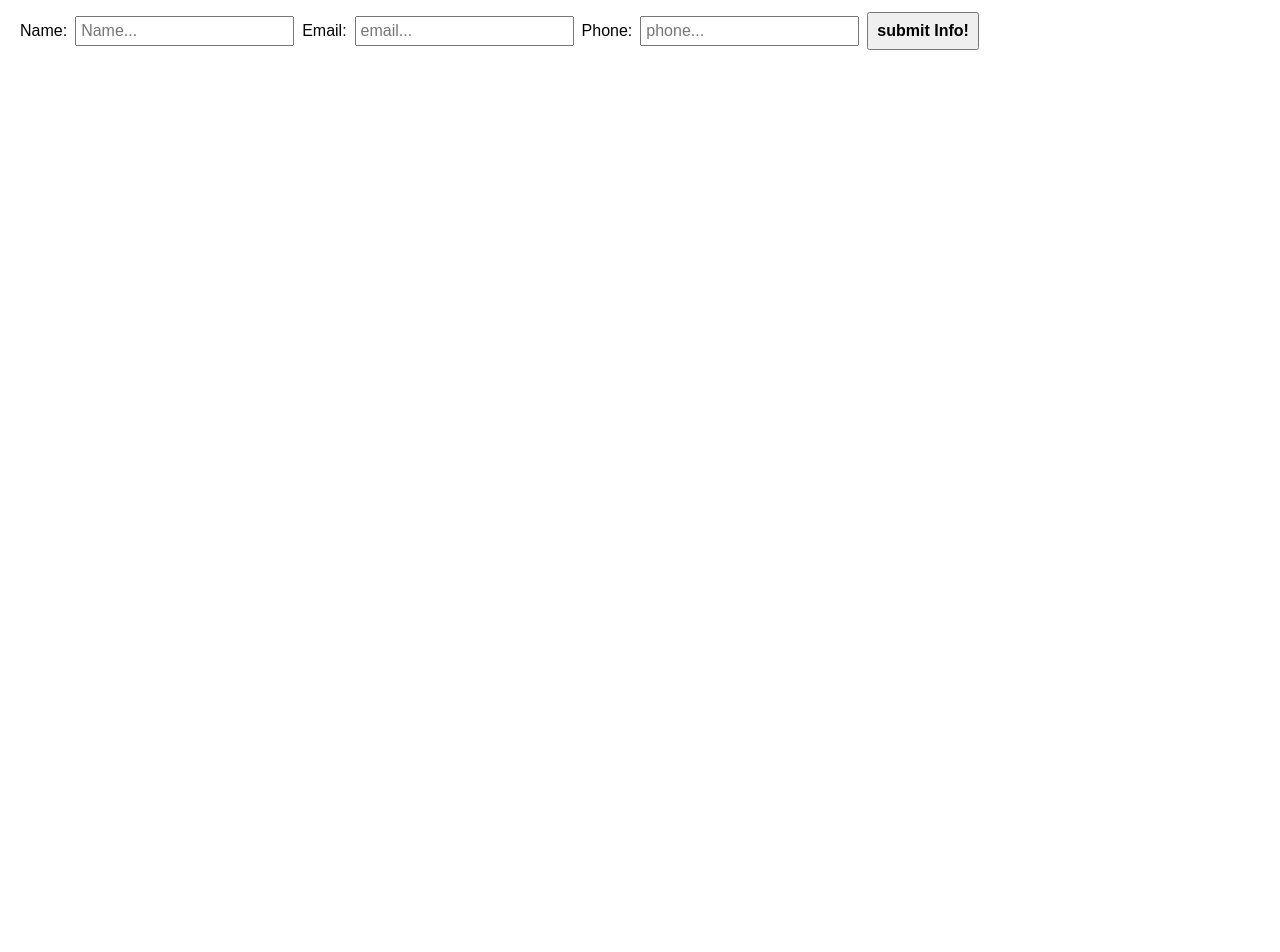
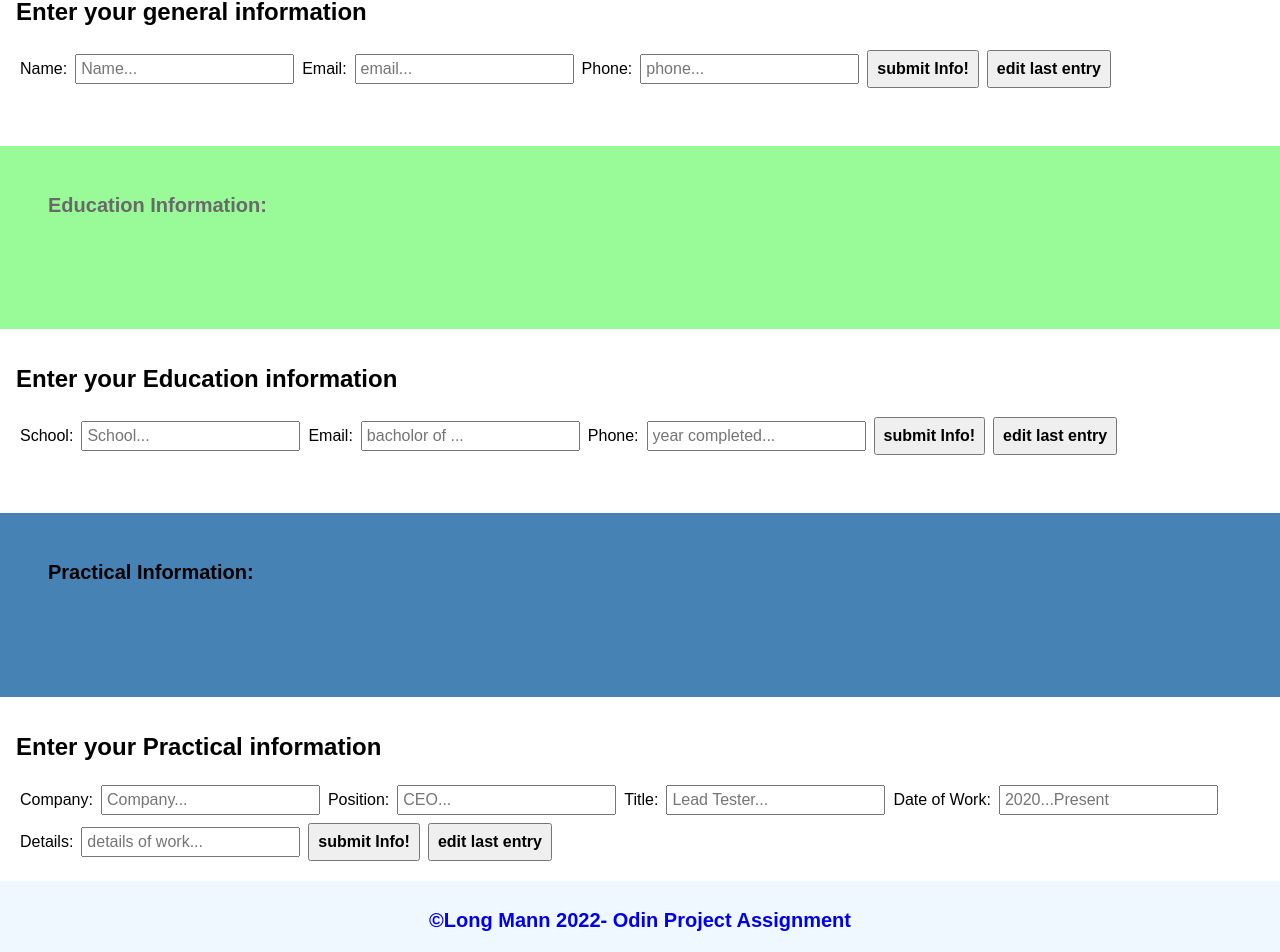
Before and after one commit to Longmann94/cv-project, a React (Create React App) app: page / in a window 1280 px wide. Shown: the part 372-1324 px from the top of the page. Before the commit the page ends 1105 px from the top, so only its background shows below. Built offline with nearby package versions, Linux system fonts and the light colour scheme.

Commit message:
change all class components to function

```diff
--- a/src/App.js
+++ b/src/App.js
@@ -9,11 +9,9 @@ import './styles/styles.css';
 import uniqid from 'uniqid';
 
 
-//const [item, setItem] = use.state;
-//use effect syntx:
-//useEffect(() => {}, [])
+const App = () => {
 
-const App = () => {
+    const year = new Date().getFullYear();
 
     const [generalArr, setGeneralArr] = useState([]);
     const [generalInfo, setGeneralInfo] = useState({
@@ -47,13 +45,37 @@ const App = () => {
     };
 
     const handleSubmitGeneralInfo = () => {
+
       setGeneralArr(
         [
           ...generalArr,
           {id: uniqid(), item: generalInfo}
         ]
       );
+
+      setGeneralInfo(() => ({
+        name: '',
+        email: '',
+        phone: '',
+      }));
+    };
+
+    const handleEditGeneralInfo = () => {
+
+      if(generalArr.length > 0){
+        const arrItem = generalArr[generalArr.length - 1];
+      setGeneralInfo(() => ({
+        name: arrItem.item.name,
+        email: arrItem.item.email,
+        phone: arrItem.item.phone,
+      }));
     }
+
+      setGeneralArr([
+        ...generalArr.slice(0, generalArr.length - 1)
+      ]
+      );
+    };
 
 
     const [educationArr, setEducationArr] = useState([]);
@@ -63,6 +85,57 @@ const App = () => {
       titleOfStudy: '',
       dateOfStudy: '',
     });
+
+    const handleSchoolInputChange = (e) => {
+      e.persist();
+      setEducationInfo((values) => ({
+        ...values,
+        school: e.target.value,
+      }));
+    };
+
+    const handleStudyInputChange = (e) => {
+      e.persist();
+      setEducationInfo((values) => ({
+        ...values,
+        titleOfStudy: e.target.value,
+      }));
+    };
+
+    const handleDateInputChange = (e) => {
+      e.persist();
+      setEducationInfo((values) => ({
+        ...values,
+        dateOfStudy: e.target.value,
+      }));
+    };
+
+    const handleSubmitEducationInfo = () => {
+
+      setEducationArr(
+        [
+          ...educationArr,
+          {id: uniqid(), item: educationInfo}
+        ]
+      );
+    };
+
+    const handleEditEducationInfo = () => {
+
+      if(educationArr.length > 0){
+        const arrItem = educationArr[educationArr.length - 1];
+      setEducationInfo(() => ({
+        school: arrItem.item.school,
+        titleOfStudy: arrItem.item.titleOfStudy,
+        dateOfStudy: arrItem.item.dateOfStudy,
+      }));
+    }
+
+      setEducationArr([
+        ...educationArr.slice(0, educationArr.length - 1)
+      ]
+      );
+    };
 
     const [practicalArr, setPracticalArr] = useState([]);
     const [practicalInfo, setPracticalInfo] = useState({
@@ -74,20 +147,122 @@ const App = () => {
       details: '',
     });
 
+    const handleCompanyInputChange = (e) => {
+      e.persist();
+      setPracticalInfo((values) => ({
+        ...values,
+        company: e.target.value,
+      }));
+    };
+
+    const handlePositionInputChange = (e) => {
+      e.persist();
+      setPracticalInfo((values) => ({
+        ...values,
+        position: e.target.value,
+      }));
+    };
+
+    const handleTitleInputChange = (e) => {
+      e.persist();
+      setPracticalInfo((values) => ({
+        ...values,
+        title: e.target.value,
+      }));
+    };
+
+    const handleDateOfWorkInputChange = (e) => {
+      e.persist();
+      setPracticalInfo((values) => ({
+        ...values,
+        dateOfWork: e.target.value,
+      }));
+    };
+
+    const handleDetailsInputChange = (e) => {
+      e.persist();
+      setPracticalInfo((values) => ({
+        ...values,
+        details: e.target.value,
+      }));
+    };
+
+    const handleSubmitPracticalInfo = () => {
+
+      setPracticalArr(
+        [
+          ...practicalArr,
+          {id: uniqid(), item: practicalInfo}
+        ]
+      );
+    };
+
+    const handleEditPracticalInfo = () => {
+
+      if(practicalArr.length > 0){
+        const arrItem = practicalArr[practicalArr.length - 1];
+      setPracticalInfo(() => ({
+        company: arrItem.item.company,
+        position: arrItem.item.position,
+        title: arrItem.item.title,
+        dateOfWork: arrItem.item.dateOfWork,
+        details: arrItem.item.details,
+      }));
+    }
+
+      setPracticalArr([
+        ...practicalArr.slice(0, practicalArr.length - 1)
+      ]
+      );
+    };
+
     return (
         <div className="main-container">
           <Header />
           <General generalArr={generalArr} />
-        <div className="general-form">
-          <h2>Enter your general information</h2>
+            <div className="general-form">
+            <h2>Enter your general information</h2>
             <label htmlFor="name">Name:</label>
-            <input id="name" type="text" placeholder="Name..." id="name" value={generalInfo.name} onChange={handleNameInputChange}/>
+            <input id="name" type="text" placeholder="Name..." value={generalInfo.name} onChange={handleNameInputChange}/>
             <label htmlFor="email">Email:</label>
-            <input id="email" type="text" placeholder="email..." id="email" value={generalInfo.email} onChange={handleEmailInputChange}/>
+            <input id="email" type="text" placeholder="email..." value={generalInfo.email} onChange={handleEmailInputChange}/>
             <label htmlFor="phone">Phone:</label>
-            <input id="phone" type="text" placeholder="phone..." id="phone" value={generalInfo.phone} onChange={handlePhoneInputChange}/>
+            <input id="phone" type="text" placeholder="phone..." value={generalInfo.phone} onChange={handlePhoneInputChange}/>
             <button onClick={handleSubmitGeneralInfo}>submit Info!</button>
+            <button onClick={handleEditGeneralInfo}>edit last entry</button>
           </div>
+
+         <Education educationArr={educationArr} />
+          <div className="education-form">
+          <h2>Enter your Education information</h2>
+            <label htmlFor="school">School:</label>
+            <input id="school" type="text" placeholder="School..." value={educationInfo.school} onChange={handleSchoolInputChange}/>
+            <label htmlFor="email">Email:</label>
+            <input id="titleOfStudy" type="text" placeholder="bacholor of ..."  value={educationInfo.titleOfStudy} onChange={handleStudyInputChange}/>
+            <label htmlFor="phone">Phone:</label>
+            <input id="dateOfStudy" type="text" placeholder="year completed..." value={educationInfo.dateOfStudy} onChange={handleDateInputChange}/>
+            <button onClick={handleSubmitEducationInfo}>submit Info!</button>
+            <button onClick={handleEditEducationInfo}>edit last entry</button>
+          </div>
+
+          <Practical practicalArr={practicalArr} />
+           <div className="practical-form">
+           <h2>Enter your Practical information</h2>
+             <label htmlFor="company">Company:</label>
+             <input id="company" type="text" placeholder="Company..." value={practicalInfo.company} onChange={handleCompanyInputChange}/>
+             <label htmlFor="position">Position:</label>
+             <input id="position" type="text" placeholder="CEO..."  value={practicalInfo.position} onChange={handlePositionInputChange}/>
+             <label htmlFor="title">Title:</label>
+             <input id="title" type="text" placeholder="Lead Tester..." value={practicalInfo.title} onChange={handleTitleInputChange}/>
+             <label htmlFor="dateOfWork">Date of Work:</label>
+             <input id="dateOfWork" type="text" placeholder="2020...Present" value={practicalInfo.dateOfWork} onChange={handleDateOfWorkInputChange}/>
+             <label htmlFor="details">Details:</label>
+             <input id="dateOfStudy" type="text" placeholder="details of work..." value={practicalInfo.details} onChange={handleDetailsInputChange}/>
+             <button onClick={handleSubmitPracticalInfo}>submit Info!</button>
+             <button onClick={handleEditPracticalInfo}>edit last entry</button>
+           </div>
+           <Footer year={year}/>
+
           </div>
         );
     }
--- a/src/components/Education.js
+++ b/src/components/Education.js
@@ -1,27 +1,22 @@
 import React from 'react';
 
-class Education extends React.Component {
-  constructor(props) {
-    super(props);
-  }
+const Education = ({ educationArr }) => {
 
-  render() {
-    const educationArr = this.props.educationArr;
-    const listItems = educationArr.map((item) =>
-      <div className="education-content" key={item.id}>
-      <div className="information-label">School:</div><div className="information-data">{item.school}</div>
-      <div className="information-label">Title of Study:</div><div className="information-data">{item.titleOfStudy}</div>
-      <div className="information-label">Year of Completion:</div><div className="information-data">{item.dateOfStudy}</div>
-      </div>
-  );
+   const listItems = educationArr.map(item => {
+    return <div className="education-content" key={item.id}>
+     <div className="information-label">School:</div><div className="information-data">{item.item.school}</div>
+     <div className="information-label">Title of Study:</div><div className="information-data">{item.item.titleOfStudy}</div>
+     <div className="information-label">Year completed:</div><div className="information-data">{item.item.dateOfStudy}</div>
+     </div>;
+ });
 
     return (
       <div className="education-section">
       <div className="section-title"> Education Information: </div>
-        {listItems}
+      {listItems}
       </div>
     );
-  }
+
 }
 
 export default Education;
--- a/src/components/Footer.js
+++ b/src/components/Footer.js
@@ -8,7 +8,7 @@ class Footer extends React.Component {
   render() {
     return (
       <div className="footer-container">
-           <a href="https://github.com/Longmann94"> ©Long Mann 2022 - Odin Project Assignment</a>
+           <a href="https://github.com/Longmann94"> ©Long Mann {this.props.year}- Odin Project Assignment</a>
       </div>
     );
   }
--- a/src/components/General.js
+++ b/src/components/General.js
@@ -2,10 +2,7 @@ import React from 'react';
 
 const General = ({ generalArr }) => {
 
-   console.log(Array.isArray(generalArr));
-   console.log(generalArr);
    const listItems = generalArr.map(item => {
-     console.log(item);
     return <div className="general-content" key={item.id}>
      <div className="information-label">Name:</div><div className="information-data">{item.item.name}</div>
      <div className="information-label">Email:</div><div className="information-data">{item.item.email}</div>
--- a/src/components/Header.js
+++ b/src/components/Header.js
@@ -8,7 +8,7 @@ class Header extends React.Component {
   render() {
     return (
       <div className="header-container">
-      <div className="header-title">Long Mann CV-project 2022 - Odin Project</div>
+      <div className="header-title">Long Mann CV-project - Odin Project</div>
       </div>
     );
   }
--- a/src/components/Practical.js
+++ b/src/components/Practical.js
@@ -1,29 +1,25 @@
 import React from 'react';
 
-class Practical extends React.Component {
-  constructor(props) {
-    super(props);
-  }
+const Practical = ({ practicalArr }) => {
 
-  render() {
-    const practicalArr = this.props.practicalArr;
-    const listItems = practicalArr.map((item) =>
-      <div className="practical-content" key={item.id}>
-      <div className="information-label">Company name:</div><div className="information-data">{item.company}</div>
-      <div className="information-label">Position:</div><div className="information-data">{item.position}</div>
-      <div className="information-label">Title:</div><div className="information-data">{item.title}</div>
-      <div className="information-label">Date Commenced:</div><div className="information-data">{item.dateOfWork}</div>
-      <div className="information-label">Details: </div><div className="information-data">{item.details}</div>
-      </div>
-  );
+   const listItems = practicalArr.map(item => {
+    return <div className="practical-content" key={item.id}>
+     <div className="information-label">Company:</div><div className="information-data">{item.item.company}</div>
+     <div className="information-label">Position:</div><div className="information-data">{item.item.position}</div>
+     <div className="information-label">Title:</div><div className="information-data">{item.item.title}</div>
+     <div className="information-label">Date of work:</div><div className="information-data">{item.item.dateOfWork}</div>
+     <div className="information-label">Details:</div><div className="information-data">{item.item.details}</div>
+     </div>;
+ });
 
     return (
       <div className="practical-section">
-      <div className="section-title"> Practical Experience: </div>
-        {listItems}
+      <div className="section-title"> Practical Information: </div>
+      {listItems}
       </div>
     );
-  }
+
 }
 
+
 export default Practical;
```
